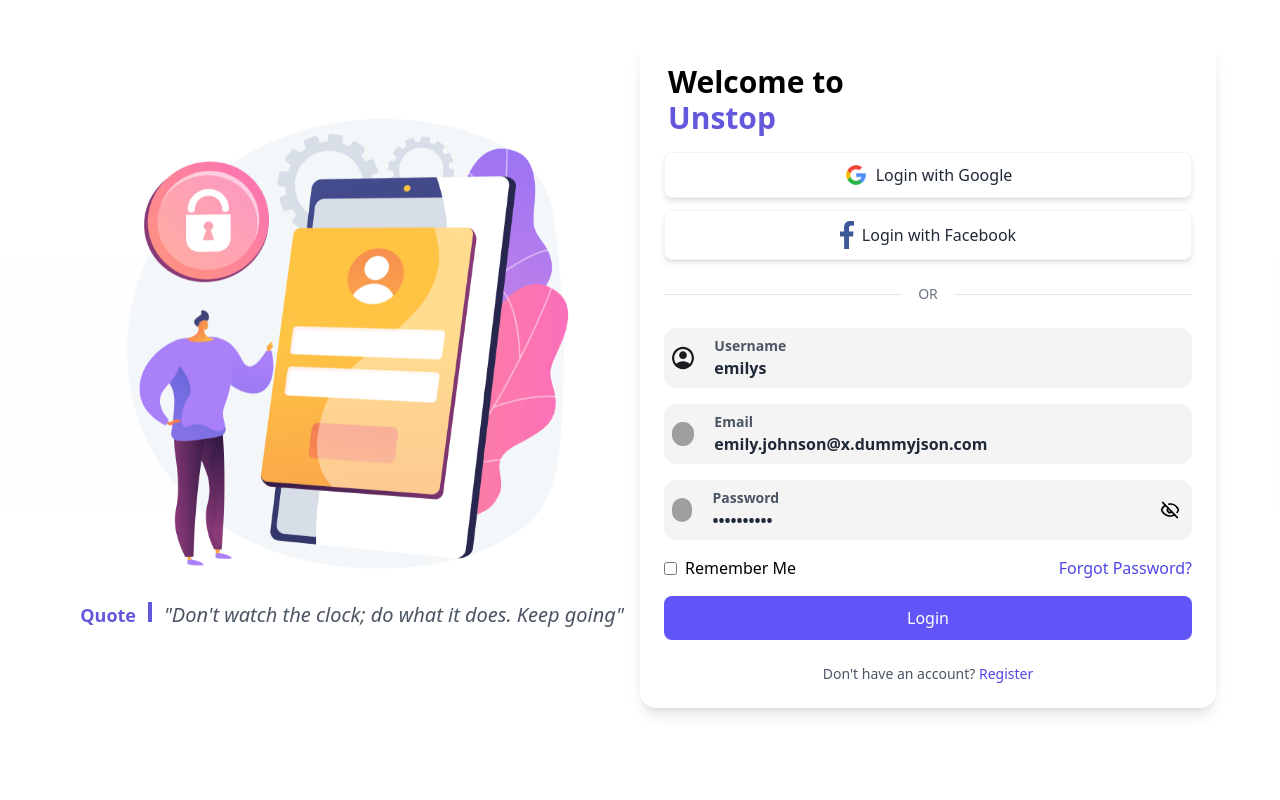
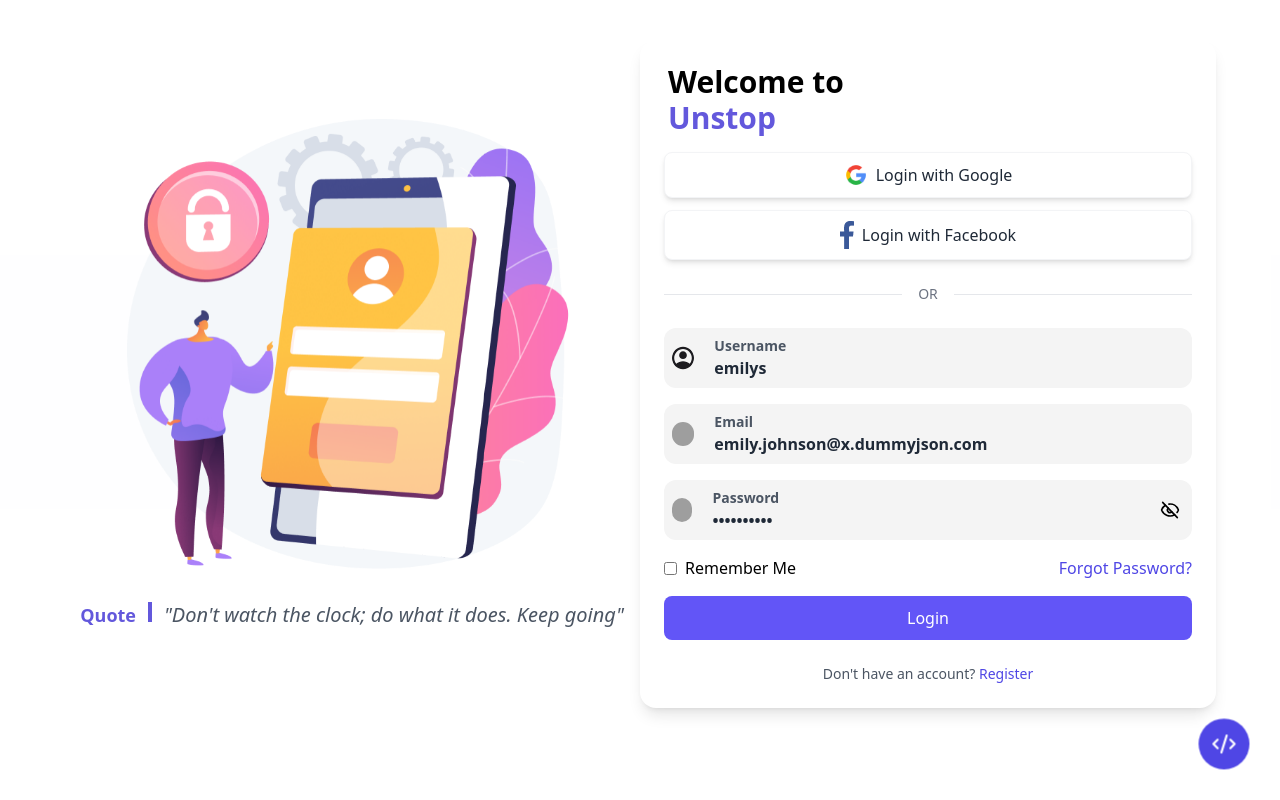
Before and after one commit to Mrprayag077/Authify-assignmnet, a React (Vite) app: page /auth/login in a window 1280 px wide. Built offline with nearby package versions, Linux system fonts and the light colour scheme; grey boxes are pictures that could not be loaded.

Commit message:
update: add about me section

```diff
--- a/src/pages/AboutMe.jsx
+++ b/src/pages/AboutMe.jsx
@@ -6,7 +6,7 @@
   PortfolioIcon,
 } from "../assets/images";
 
-const AboutMe = () => {
+const AboutMe = ({title = ""}) => {
   const [showLinks, setShowLinks] = useState(false);
 
   const toggleLinks = () => {
@@ -20,9 +20,9 @@
         className="fixed bottom-8 right-8 bg-indigo-600 text-white p-3 rounded-full shadow-lg cursor-pointer hover:bg-indigo-700 transition-all duration-300 glow-on-hover"
         title="Developer Profile"
       >
-        <span className="text-md flex justify-center items-center gap-2">
+        <span className={`text-md flex justify-center items-center ${title ? 'gap-2':''}`}>
           <img src={CoderIcon} className="w-6 h-6 glow-icon" />
-          <span>Developer</span>
+          <span>{title}</span>
         </span>
       </div>
 
--- a/src/pages/Home.jsx
+++ b/src/pages/Home.jsx
@@ -85,7 +85,7 @@
         </div>
       </div>
     </div>
-    <AboutMe />
+    <AboutMe title="Developer" />
   </>
   );
 }
--- a/src/pages/LoginP.jsx
+++ b/src/pages/LoginP.jsx
@@ -13,6 +13,7 @@
 import React from "react";
 import { HeaderTitle, Quotes } from "../component";
 import { useNavigate } from "react-router-dom";
+import AboutMe from "./AboutMe";
 
 function Login() {
   const navigate = useNavigate();
@@ -296,6 +297,7 @@
           </div>
         </div>
       )}
+      <AboutMe />
     </>
   );
 }
```
